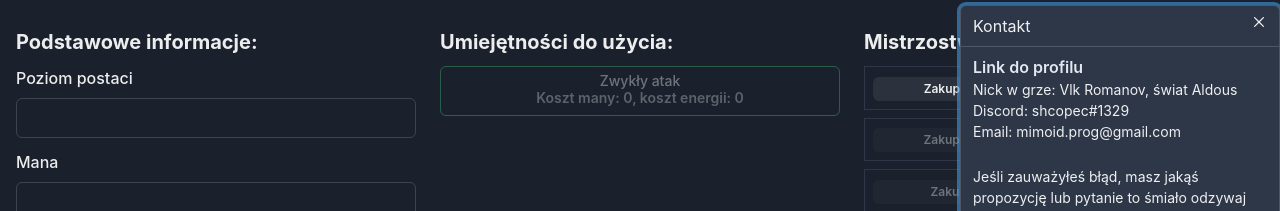
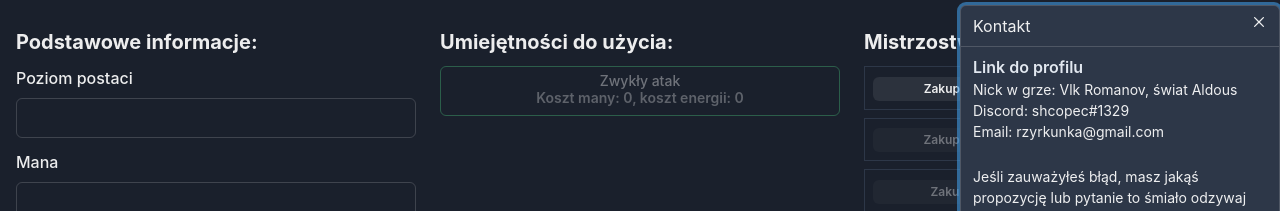
Before and after one commit to mimoid-prog/symulator-mw, a Next.js app: page / in a window 1280 px wide. Both pictures are taken after a click on the button "Kontakt". Shown: the part 77-288 px from the top of the page. Built offline with nearby package versions, Linux system fonts and the light colour scheme.

Commit message:
Change email address

```diff
--- a/components/Header/index.tsx
+++ b/components/Header/index.tsx
@@ -36,7 +36,7 @@ const Header = () => {
               </Button>
               <Text fontSize="sm">Nick w grze: Vlk Romanov, świat Aldous</Text>
               <Text fontSize="sm">Discord: shcopec#1329</Text>
-              <Text fontSize="sm">Email: mimoid.prog@gmail.com</Text>
+              <Text fontSize="sm">Email: rzyrkunka@gmail.com</Text>
               <br />
               <Text fontSize="sm">
                 Jeśli zauważyłeś błąd, masz jakąś propozycję lub pytanie to
```
